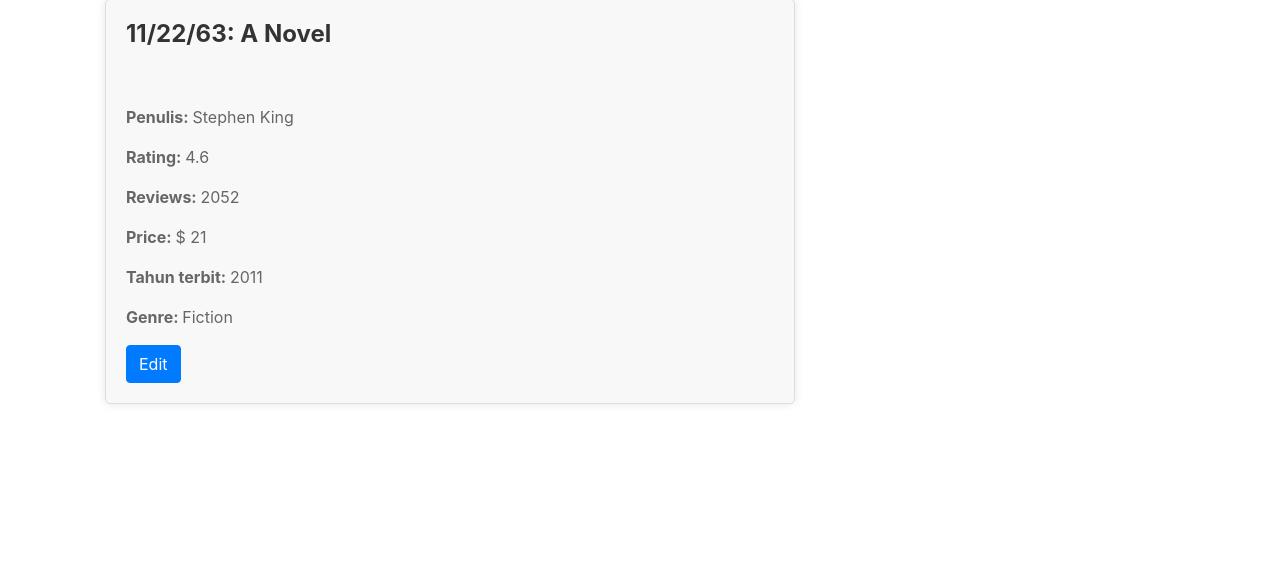
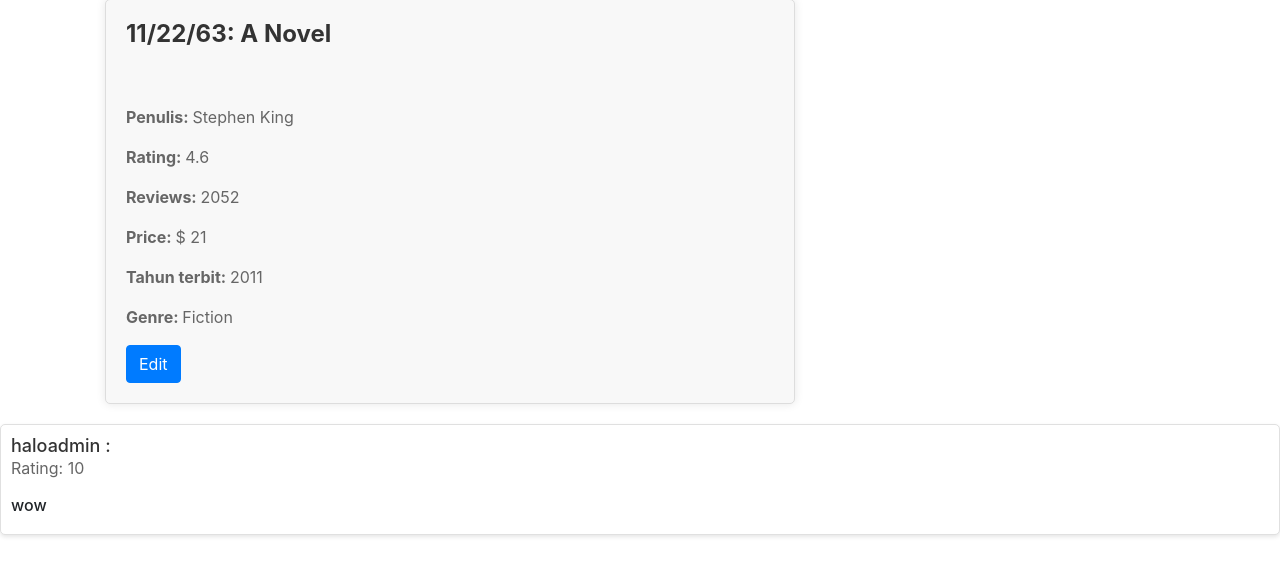
Before and after one commit to pbp-f11/bookly, a Django app: page /edit_book/show/2/ in a window 1280 px wide. Shown: the part 59-635 px from the top of the page. Run offline with Django 4.2, Linux system fonts and the light colour scheme; data comes from the database, SQL or seed files in the repository; both versions use the stored data as it was after the commit; some libraries are stand-ins or nearby versions.

Commit message:
add sedikit css

```diff
--- a/edit_delete_book/templates/show.html
+++ b/edit_delete_book/templates/show.html
@@ -61,9 +61,13 @@
         async function getBook() {
             return fetch("{% url 'edit_delete_book:get_book_json' book.pk %}").then((res) => res.json())
         }
+        async function getReviews() {
+            return fetch("{% url 'review:get_review_json' book.pk %}").then((res) => res.json())
+         }
         async function displayBookDetail() {
             document.getElementById("BookDetails").innerHTML = ""
             const book = await getBook();
+            const reviews = await getReviews();
             let HTMLString = `
             <div class="container">
                 <div class="row">
@@ -83,6 +87,15 @@
                 </div>
             </div>
             `;
+            reviews.forEach((review) => {
+                HTMLString += `
+                <div class="review">
+                    <h3> ${review.fields.user} :</h3>
+                    <p>Rating: ${review.fields.rating}</p>
+                    <h6>${review.fields.reviews}</h6>
+                </div>
+                `
+            })
             document.getElementById("BookDetails").innerHTML = HTMLString
         }
         displayBookDetail()
@@ -120,7 +133,6 @@
             color: #666;
         }
 
-        /* Style untuk tombol Edit */
         .edit-button {
             background-color: #007bff;
             color: #fff;
@@ -129,9 +141,40 @@
             border-radius: 4px;
             cursor: pointer;
         }
+
         .modal-header .close {
             display: none;
         }
+
+        .review {
+            border: 1px solid #e0e0e0;
+            border-radius: 5px;
+            padding: 10px;
+            margin-bottom: 20px;
+            background-color: #fff;
+            box-shadow: 0 2px 4px rgba(0, 0, 0, 0.1);
+        }
+
+        .review h3 {
+            font-size: 18px;
+            margin: 0;
+            color: #333;
+        }
+
+        .review p {
+            font-size: 16px;
+            color: #666;
+        }
+
+        .separator {
+            border-top: 1px solid #e0e0e0;
+            margin: 20px 0;
+        }
+
+        .reviews {
+            margin-top: 20px;
+        }
+
     </style>
 
     </div>
--- a/edit_delete_book/views.py
+++ b/edit_delete_book/views.py
@@ -7,6 +7,8 @@
 from django.views.decorators.csrf import csrf_exempt
 from django.http import HttpResponse
 from django.core import serializers
+
+from review.models import Review
 
 def show(request, book_id):
     book = Book.objects.get(pk=book_id)
@@ -33,6 +35,11 @@
 
     # Return the book data as JSON response
     return JsonResponse(book_dict)
+
+def get_review_json(request, book_id):
+    book = Book.objects.get(pk=book_id)
+    product_item = Review.objects.filter(book=book)
+    return HttpResponse(serializers.serialize('json', product_item, use_natural_foreign_keys=True, use_natural_primary_keys=True))
 
 @csrf_exempt
 def edit_book(request, book_id):
```
Also changed, not shown: db.sqlite3.
